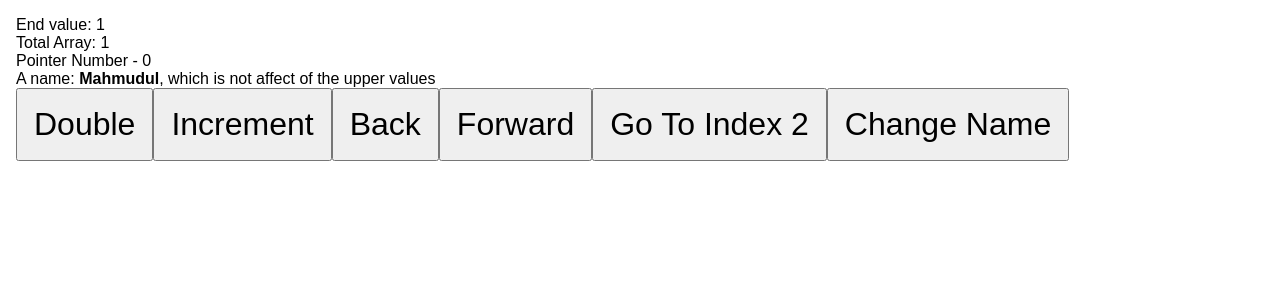
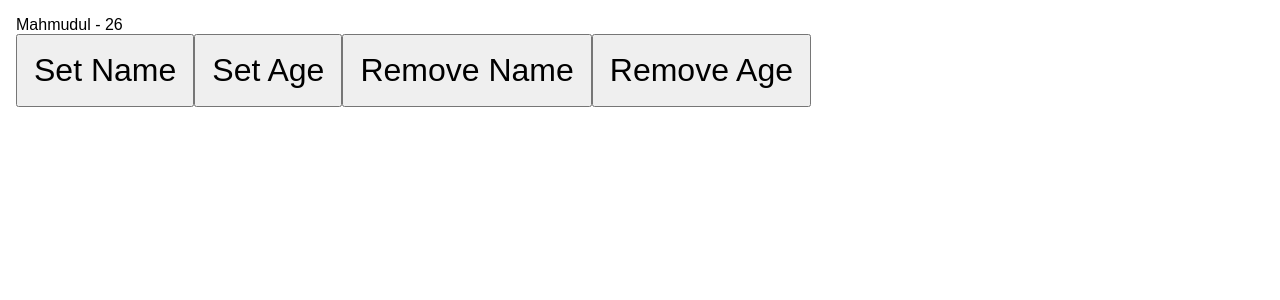
Before and after one commit to mhasanmeet/React-Hooks, a React (Vite) app: page / in a window 1280 px wide. Shown: the top 300 px of the page. Built offline with nearby package versions, Linux system fonts and the light colour scheme.

Commit message:
custom-hooks/useStorage

```diff
--- /dev/null
+++ b/src/004-custom-Hooks/useStorage/StorageComponent.jsx
@@ -0,0 +1,21 @@
+import {useLocalStorage, useSessionStorage} from "./useStorage"
+
+const StorageComponent = () => {
+    const [name, setName, removeName] = useSessionStorage("name", "Mahmudul")
+    const [age, setAge, removeAge] = useLocalStorage("age", 26)
+
+  return (
+    <div>
+        <div>
+            {name} - {age}
+        </div>
+
+        <button onClick={() => setName("Sakib")}>Set Name</button>
+        <button onClick={() => setAge(40)}>Set Age</button>
+        <button onClick={removeName}>Remove Name</button>
+        <button onClick={removeAge}>Remove Age</button>
+    </div>
+  )
+}
+
+export default StorageComponent
--- /dev/null
+++ b/src/004-custom-Hooks/useStorage/useStorage.jsx
@@ -0,0 +1,35 @@
+import { useCallback, useState, useEffect } from "react";
+
+export function useLocalStorage(key, defaultValue){
+    return useStorage(key, defaultValue, window.localStorage)
+}
+
+export function useSessionStorage(key, defaultValue){
+    return useStorage(key, defaultValue, window.sessionStorage)
+}
+
+function useStorage(key, defaultValue, storageObject){
+    const [value, setValue] = useState(() =>{
+        const jsonValue = storageObject.getItem(key)
+        if(jsonValue != null) return JSON.parse(jsonValue)
+
+        if(typeof initialValue === "function"){
+            return defaultValue()
+        }else{
+            return defaultValue
+        }
+    })
+
+
+    useEffect(() =>{
+        if(value == undefined) return storageObject.removeItem(key)
+        storageObject.setItem(key, JSON.stringify(value))
+    }, [key, value, storageObject])
+
+
+    const remove = useCallback(() =>{
+        setValue(undefined)
+    }, [])
+
+    return [value, setValue, remove]
+}
--- a/src/App.jsx
+++ b/src/App.jsx
@@ -20,6 +20,7 @@
 import UseArrayComponent from "./004-custom-Hooks/useArray/UseArrayComponent";
 import PreviousComponent from "./004-custom-Hooks/usePrevious/PreviousComponent";
 import StateWithHistoryComponent from "./004-custom-Hooks/useStateWithHistory/StateWithHistoryComponent";
+import StorageComponent from "./004-custom-Hooks/useStorage/StorageComponent";
 
 //use cases
 import StopWatch from "./use-cases/stopWatch/StopWatch";
@@ -40,23 +41,21 @@
 
   return (
     <div className="app">
+      {/* Primary Hooks */}
       {/* <UseState/> */}
-
       {/* <UseEffect/> */}
-
       {/* Here all child component will effected with dark theme context */}
       {/* <ThemeContext.Provider value={darkTheme}>
         <button onClick={toggleTheme}>Toggle Theme</button>
         <UseContext/>
       </ThemeContext.Provider> */}
 
+      {/* Less used Hooks */}
       {/* <UseRef/> */}
-
       {/* <UseMemo/> */}
 
+      {/* Optional Hooks */}
       {/* <UseId/> */}
-
-      {/* Custom Hooks */}
 
       {/* useCases */}
       {/* widow width */}
@@ -70,7 +69,8 @@
       {/* <UpdateEffectComponent/> */}
       {/* <UseArrayComponent/> */}
       {/* <PreviousComponent/> */}
-      <StateWithHistoryComponent/>
+      {/* <StateWithHistoryComponent/> */}
+      <StorageComponent/>
 
     </div>
   )
```
